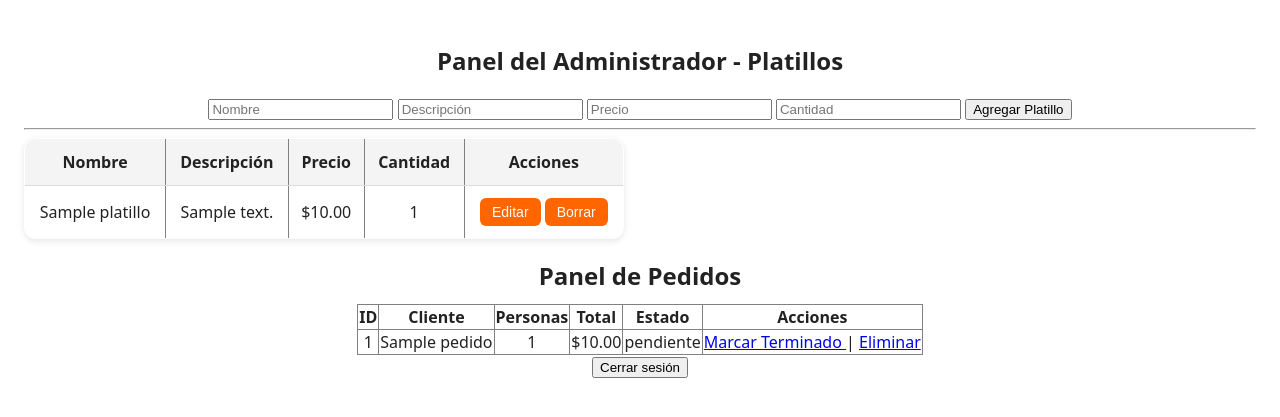
After one commit to wasb3er/sistema_restaurant, a Django app: page /admin-menu/ in a window 1280 px wide. The commit adds this page. Shown: the top 417 px of the page. Run offline with Django 5.2, Linux system fonts and the light colour scheme; a user stored in the database is signed in; tables that the repository leaves empty hold one stand-in row (values such as "Sample post").

Commit message:
Agrego pytest.ini, nuevos templates (login y admin-menu) y mejoras en vistas y JS

```diff
--- a/prueba/models.py
+++ b/prueba/models.py
@@ -22,6 +22,7 @@ class Pedido(models.Model):
     fecha = models.DateTimeField(auto_now_add=True)
     total = models.DecimalField(max_digits=10, decimal_places=2, default=0)
     estado = models.CharField(max_length=20, default='pendiente')
+    fecha = models.DateTimeField(auto_now_add=True)
 
     class Meta:
         db_table = 'pedido'
--- a/prueba/settings.py
+++ b/prueba/settings.py
@@ -138,3 +138,9 @@ STATICFILES_DIRS = [
 # https://docs.djangoproject.com/en/5.2/ref/settings/#default-auto-field
 
 DEFAULT_AUTO_FIELD = 'django.db.models.BigAutoField'
+
+#Después del login, redirige aquí
+LOGIN_REDIRECT_URL = '/admin-menu/'
+
+#Después del logout, redirige aquí
+LOGOUT_REDIRECT_URL = '/login/'
--- a/prueba/tests.py
+++ b/prueba/tests.py
@@ -3,9 +3,9 @@ from django.urls import reverse
 
 class IndexViewTest(TestCase):
     def test_index_page_status_code(self):
-        response = self.client.get(reverse('index'))  # nombre de la vista en urls.py
+        response = self.client.get(reverse('index'))  #nombre de la vista en urls.py
         self.assertEqual(response.status_code, 200)
 
     def test_index_page_contains_text(self):
         response = self.client.get(reverse('index'))
-        self.assertContains(response, "Ordena Aquí")  # verifica que aparezca ese texto
+        self.assertContains(response, "Ordena Aquí")  #verifica que aparezca ese texto
--- a/prueba/urls.py
+++ b/prueba/urls.py
@@ -19,15 +19,41 @@ from django.urls import path
 from django.http import HttpResponse
 from django.shortcuts import render
 from . import views
+from django.contrib.auth import views as auth_views
 
 def index(request):
     return render(request, "index.html")
 
 urlpatterns = [
     path("admin/", admin.site.urls),
-    path("", index, name="index"),       #raíz
-    path("index/", index, name="index"), #opcional, si no funciona "" como principal
-    path("menu/", views.menu_view, name="menu"), #mostrar menu.html
-    #path('descontar/<int:id>/', views.descontar_platillo, name='descontar_platillo'), #descuenta un platillo, modifica la cantidad -- BORRAR
-    path('crear_pedido/', views.crear_pedido, name='crear_pedido'), #creacion del pedido
+
+##opcional, si no funciona "" como principal
+    path("", index, name="index"),#raíz
+    path("index/", index, name="index"),#opcional
+
+##mostrar menu.html
+    path("menu/", views.menu_view, name="menu"),
+
+##creacion del pedido
+    path('crear_pedido/', views.crear_pedido, name='crear_pedido'),
+
+##crud
+    path("api/platillos/", views.listar_platillos, name="listar_platillos"),
+    path("api/platillos/crear/", views.crear_platillo, name="crear_platillo"),
+    path("api/platillos/<int:id>/editar/", views.editar_platillo, name="editar_platillo"),
+    path("api/platillos/<int:id>/eliminar/", views.eliminar_platillo, name="eliminar_platillo"),
+
+##menu del administrador
+    path('admin-menu/', views.admin_menu, name='admin_menu'),
+
+##Ingreso de usuario, se debe crear un superusuario primero - cambiar por una creacion de usuario
+    path('login/', auth_views.LoginView.as_view(template_name='login.html'), name='login'),
+    path('logout/', auth_views.LogoutView.as_view(next_page='/'), name='logout'),
+
+##ver pedidos, cambiar, eliminar - muestra un JSON como respuesta en url
+    path('pedido/<int:pedido_id>/cambiar/', views.cambiar_estado_pedido, name='cambiar_estado_pedido'),
+    path('pedido/<int:pedido_id>/eliminar/', views.eliminar_pedido, name='eliminar_pedido'),
+    path('pedido/<int:pedido_id>/', views.detalle_pedido, name='detalle_pedido'),
+    path('pedidos/pendientes/', views.pedidos_pendientes, name='pedidos_pendientes'),
+
 ]
--- a/prueba/views.py
+++ b/prueba/views.py
@@ -1,10 +1,11 @@
-from django.shortcuts import render
+from django.shortcuts import render, redirect
 from django.http import JsonResponse
 from .models import Platillo, DetallePedido, Pedido
-from django.shortcuts import render, get_object_or_404 #
+from django.shortcuts import render, get_object_or_404
 import json
 from django.views.decorators.csrf import csrf_exempt
 from django.views.decorators.http import require_POST
+from django.contrib.auth.decorators import login_required
 
 def index(request):
     return HttpResponse("¡Hola, Django ya está usando tu vista!")
@@ -13,7 +14,7 @@ from django.http import HttpResponse
 
 def menu_view(request):
     platillos = Platillo.objects.all()
-    return render(request, "menu.html", {"platillos": platillos})
+    return render(request, "menu.html", {"platillos": platillos, "user": request.user})
 
 ##DESCONTAR EL PLATILLO DEL DIA
 @csrf_exempt ##SOLO PARA PRUEBAS, CAMBIAR EL TOKEN A UNO MAS SEGURO -- HACER PRUEBAS
@@ -75,50 +76,115 @@ def crear_pedido(request):
     except Exception as e:
         return JsonResponse({'success': False, 'error': str(e)})
 
+##CREAR
+@csrf_exempt
+def crear_platillo(request):
+    if request.method == 'POST':
+        try:
+            data = json.loads(request.body)
+            Platillo.objects.create(
+                nombre=data.get('nombre'),
+                descripcion=data.get('descripcion'),
+                precio=data.get('precio'),
+                cantidad=data.get('cantidad', 0)
+            )
+            return JsonResponse({'success': True})
+        except Exception as e:
+            return JsonResponse({'success': False, 'error': str(e)})
+    return JsonResponse({'success': False, 'error': 'Método no permitido'}, status=405)
 
+##LEER
+def listar_platillos(request):
+    platillos = list(Platillo.objects.values())
+    return JsonResponse({'platillos': platillos})
 
+##MODIFICAR
+@csrf_exempt
+def editar_platillo(request, id):
+    if request.method == 'PUT':
+        try:
+            platillo = get_object_or_404(Platillo, id=id)
+            data = json.loads(request.body)
 
+            platillo.nombre = data.get('nombre', platillo.nombre)
+            platillo.descripcion = data.get('descripcion', platillo.descripcion)
+            platillo.precio = data.get('precio', platillo.precio)
+            platillo.cantidad = data.get('cantidad', platillo.cantidad)
+            platillo.save()
 
-##BORRAR CODIGO DE PRUEBAS, LIMPIAR VIEWS
+            return JsonResponse({'success': True})
+        except Exception as e:
+            return JsonResponse({'success': False, 'error': str(e)})
+    return JsonResponse({'success': False, 'error': 'Método no permitido'}, status=405)
 
-##DESCONTAR PLATILLO, SOLO JS, NO GUARDA NADA
+##ELIMINAR
+@csrf_exempt
+def eliminar_platillo(request, id):
+    if request.method == 'DELETE':
+        try:
+            platillo = get_object_or_404(Platillo, id=id)
+            platillo.delete()
+            return JsonResponse({'success': True})
+        except Exception as e:
+            return JsonResponse({'success': False, 'error': str(e)})
+    return JsonResponse({'success': False, 'error': 'Método no permitido'}, status=405)
 
-# @csrf_exempt
-# def descontar_platillo(request, id):
-#     if request.method == "POST":
-#         try:
-#             platillo = Platillo.objects.get(pk=id)
-#             if platillo.cantidad > 0:
-#                 platillo.cantidad -= 1
-#                 platillo.save()
-#                 return JsonResponse({'success': True, 'nueva_cantidad': platillo.cantidad})
-#             else:
-#                 return JsonResponse({'success': False, 'error': 'Sin stock disponible'})
-#         except Platillo.DoesNotExist:
-#             return JsonResponse({'success': False, 'error': 'Platillo no encontrado'})
-#     return JsonResponse({'success': False, 'error': 'Método no permitido'})
+##PARA INGRESAR A LA VISTA ADMIN SERÁ SOLAMENTE CON LOGIN REQUEST, SI NO SE CAERA - HACER UN BOTON PARA INGRESAR USUARIO - CAMBIAR
+@login_required
+def admin_menu(request):
+    pedidos = Pedido.objects.all().order_by('-id')
+    platillos = Platillo.objects.all()
+    return render(request, 'admin-menu.html', {
+        'pedidos': pedidos,
+        'platillos': platillos
+    })
 
+@login_required
+def cambiar_estado_pedido(request, pedido_id):
+    pedido = get_object_or_404(Pedido, id=pedido_id)
+    if pedido.estado == 'pendiente':
+        pedido.estado = 'terminado'
+    else:
+        pedido.estado = 'pendiente'
+    pedido.save()
+    return redirect('admin_menu')
 
+##
+@login_required
+def eliminar_pedido(request, pedido_id):
+    pedido = get_object_or_404(Pedido, id=pedido_id)
+    pedido.delete()
+    return redirect('admin_menu')
 
+##muestra el detalle, json para ver si el pedido ya termino y fue eliminado
+@login_required
+def detalle_pedido(request, pedido_id):
+    try:
+        pedido = Pedido.objects.get(pk=pedido_id, estado='pendiente')
+        data = {
+            "id": pedido.id,
+            "nombre_cliente": pedido.nombre_cliente,
+            "personas": pedido.personas,
+            "total": float(pedido.total),
+            "estado": pedido.estado,
+            "fecha": pedido.fecha.strftime("%Y-%m-%d %H:%M:%S"),
+        }
+        return JsonResponse(data, safe=False)
+    except Pedido.DoesNotExist:
+        return JsonResponse({"error": "Pedido no encontrado o ya terminado"}, status=404)
 
-# def descontar_cantidad(request, platillo_id):
-#     platillo = get_object_or_404(Platillo, id=platillo_id)
-
-#     if platillo.cantidad > 0:
-#         platillo.cantidad -= 1
-#         platillo.save()
-#         return JsonResponse({'success': True, 'nueva_cantidad': platillo.cantidad})
-#     else:
-#         return JsonResponse({'success': False, 'error': 'Sin stock disponible'})
-
-
-
-
-# def lista_platillos(request):
-#     platillos = list(Platillo.objects.values())
-#     return JsonResponse({'platillos': platillos})
-
-##MUESTRA LA LISTA DE PLATILLOS
-# def menu(request):
-#     platillos = Platillo.objects.all()
-#     return render(request, 'menu.html', {'platillos': platillos})
+##mostrar los pedidos pendientes en la url
+@login_required
+def pedidos_pendientes(request):
+    pedidos = Pedido.objects.filter(estado='pendiente').order_by('-id')
+    data = [
+        {
+            "id": p.id,
+            "nombre_cliente": p.nombre_cliente,
+            "personas": p.personas,
+            "total": float(p.total),
+            "fecha": p.fecha.strftime("%Y-%m-%d %H:%M:%S"),
+        }
+        for p in pedidos
+    ]
+    return JsonResponse(data, safe=False)
--- /dev/null
+++ b/pytest.ini
@@ -0,0 +1,3 @@
+[pytest]
+DJANGO_SETTINGS_MODULE = prueba.settings
+python_files = tests.py test_*.py *_tests.py
--- a/static/js/index.js
+++ b/static/js/index.js
@@ -174,6 +174,18 @@ if (datosForm) {
     actualizarCarrito();
   };
 
+  window.eliminarDelCarrito = function (id) {
+  const producto = carrito.find(p => p.id === id);
+  if (!producto) return;
+
+  if (producto.cantidad > 1) {
+    producto.cantidad -= 1;
+  } else {
+    carrito = carrito.filter(p => p.id !== id);
+  }
+  actualizarCarrito();
+};
+
 function actualizarCarrito() {
   const lista = document.getElementById("carrito-lista");
   const totalEl = document.getElementById("total");
@@ -185,7 +197,10 @@ if (datosForm) {
   carrito.forEach(item => {
     total += item.precio * item.cantidad;
     const li = document.createElement("li");
-      li.textContent = `${item.nombre} x${item.cantidad} - $${item.precio * item.cantidad}`;
+    li.innerHTML = `
+      ${item.nombre} x${item.cantidad} - $${(item.precio * item.cantidad).toFixed(2)}
+      <button onclick="eliminarDelCarrito(${item.id})">Eliminar</button>
+    `;
     lista.appendChild(li);
   });
 
@@ -248,4 +263,137 @@ if (datosForm) {
     return cookieValue;
   }
 
+  //Cargar lista de platillos dinámicamente
+async function cargarPlatillos() {
+  const tabla = document.getElementById("tabla-platillos");
+  if (!tabla) return; //Si no estás en menu.html, salir
+
+  try {
+    const res = await fetch("/api/platillos/");
+    const data = await res.json();
+    tabla.innerHTML = "";
+
+    data.platillos.forEach(p => {
+  const fila = document.createElement("tr");
+  fila.id = `platillo-${p.id}`;
+
+  //Detectar si el usuario es staff leyendo una variable global de Django
+  const isStaff = window.USER_IS_STAFF === true || window.USER_IS_STAFF === "true";
+
+const esAdminMenu = window.location.pathname.includes("/admin-menu/");
+
+fila.innerHTML = `
+  <td>${p.nombre}</td>
+  <td>${p.descripcion || ""}</td>
+  <td>$${p.precio}</td>
+  <td id="cantidad-${p.id}">${p.cantidad}</td>
+  <td>
+    ${!esAdminMenu ? `
+      <button onclick="agregarAlCarrito(${p.id}, '${p.nombre}', ${p.precio})">Agregar</button>
+    ` : ""}
+    ${isStaff ? `
+      <button onclick="editarPlatillo(${p.id}, '${p.nombre}', '${p.descripcion || ""}', ${p.precio}, ${p.cantidad})">Editar</button>
+      <button onclick="eliminarPlatillo(${p.id})">Borrar</button>
+    ` : ""}
+  </td>
+`;
+  tabla.appendChild(fila);
 });
+  } catch (err) {
+    console.error("Error al cargar platillos:", err);
+  }
+}
+
+//crear
+const formCrear = document.getElementById("form-crear");
+if (formCrear) {
+  formCrear.addEventListener("submit", async e => {
+    e.preventDefault();
+    const datos = Object.fromEntries(new FormData(formCrear).entries());
+
+    try {
+      const res = await fetch("/api/platillos/crear/", {
+        method: "POST",
+        headers: {
+          "Content-Type": "application/json",
+          "X-CSRFToken": getCookie("csrftoken"),
+        },
+        body: JSON.stringify(datos),
+      });
+
+      const data = await res.json();
+      if (data.success) {
+        alert("Platillo agregado correctamente");
+        formCrear.reset();
+        cargarPlatillos();
+      } else {
+        alert("Error al agregar platillo: " + (data.error || ""));
+      }
+    } catch (err) {
+      console.error("Error al crear platillo:", err);
+    }
+  });
+}
+
+//editar
+window.editarPlatillo = async function (id, nombre, descripcion, precio, cantidad) {
+  const nuevoNombre = prompt("Nuevo nombre:", nombre);
+  if (!nuevoNombre) return;
+
+  const nuevaDescripcion = prompt("Nueva descripción:", descripcion);
+  const nuevoPrecio = prompt("Nuevo precio:", precio);
+  const nuevaCantidad = prompt("Nueva cantidad:", cantidad);
+
+  try {
+    const res = await fetch(`/api/platillos/${id}/editar/`, {
+      method: "PUT",
+      headers: {
+        "Content-Type": "application/json",
+        "X-CSRFToken": getCookie("csrftoken"),
+      },
+      body: JSON.stringify({
+        nombre: nuevoNombre,
+        descripcion: nuevaDescripcion,
+        precio: nuevoPrecio,
+        cantidad: nuevaCantidad,
+      }),
+    });
+
+    const data = await res.json();
+    if (data.success) {
+      alert("Platillo actualizado correctamente");
+      cargarPlatillos();
+    } else {
+      alert("Error al editar platillo: " + (data.error || ""));
+    }
+  } catch (err) {
+    console.error("Error al editar platillo:", err);
+  }
+};
+
+//borrado
+window.eliminarPlatillo = async function (id) {
+  if (!confirm("¿Seguro que deseas eliminar este platillo?")) return;
+  try {
+    const res = await fetch(`/api/platillos/${id}/eliminar/`, {
+      method: "DELETE",
+      headers: {"X-CSRFToken": getCookie("csrftoken")},
+    });
+    const data = await res.json();
+
+    if (data.success) {
+      alert("Platillo eliminado correctamente");
+      cargarPlatillos();
+    } else {
+      alert("Error al eliminar platillo: " + (data.error || ""));
+    }
+  } catch (err) {
+    console.error("Error al eliminar platillo:", err);
+  }
+};
+
+//Cargar los platillos automáticamente al entrar en menu.html
+if (document.getElementById("tabla-platillos")) {
+  cargarPlatillos();
+}
+});
--- a/static/style.css
+++ b/static/style.css
@@ -12,6 +12,11 @@ body{
   text-align: center;
   font-weight: bold;
   border: none;
+/*ADVERTENCIA EN CONSOLA, PARA COMPATIBILIDAD DE SISTEMAS-EJEMPLO: VERSIONES VIEJAS DE EDGE, CHROME O IOS*/
+  -webkit-user-select: none;
+  -moz-user-select: none;
+  -ms-user-select: none;
+  user-select: none;
 }
 
 .disponible {
--- /dev/null
+++ b/templates/admin-menu.html
@@ -0,0 +1,94 @@
+{% load static %}
+<!DOCTYPE html>
+<html lang="es">
+<head>
+  <meta charset="UTF-8">
+  <meta name="viewport" content="width=device-width, initial-scale=1.0">
+  <title>Administrador</title>
+  <link rel="stylesheet" href="{% static 'style.css' %}">
+</head>
+<body>
+  <h2>Panel del Administrador - Platillos</h2>
+  {% comment %} <button onclick="window.location.href='/'">Volver al inicio</button> {% endcomment %}
+
+  <!--Formulario para crear-->
+  <form id="form-crear" style="margin-top:20px;">
+    <input type="text" name="nombre" placeholder="Nombre" required>
+    <input type="text" name="descripcion" placeholder="Descripción">
+    <input type="number" name="precio" placeholder="Precio" step="0.01" required>
+    <input type="number" name="cantidad" placeholder="Cantidad" required>
+    <button type="submit">Agregar Platillo</button>
+  </form>
+
+  <hr>
+
+  <!--Tabla de platillos-->
+  <table border="1" class="tabla-platillos">
+    <thead>
+      <tr>
+        <th>Nombre</th>
+        <th>Descripción</th>
+        <th>Precio</th>
+        <th>Cantidad</th>
+        <th>Acciones</th>
+      </tr>
+    </thead>
+    <tbody id="tabla-platillos"></tbody>
+
+  </table>
+
+
+  <h2>Panel de Pedidos</h2>
+
+  {% if pedidos %}
+  <table border="1" style="margin:auto; border-collapse:collapse;">
+    <tr>
+      <th>ID</th>
+      <th>Cliente</th>
+      <th>Personas</th>
+      <th>Total</th>
+      <th>Estado</th>
+      <th>Acciones</th>
+    </tr>
+    {% for pedido in pedidos %}
+    <tr>
+      <td>{{ pedido.id }}</td>
+      <td>{{ pedido.nombre_cliente }}</td>
+      <td>{{ pedido.personas }}</td>
+      <td>${{ pedido.total }}</td>
+      <td>{{ pedido.estado }}</td>
+      <td>
+
+        <!--se usa pedido.pk (clave primaria)-->
+        <a href="{% url 'cambiar_estado_pedido' pedido.pk %}">
+          {% if pedido.estado == 'pendiente' %}
+            Marcar Terminado
+          {% else %}
+            Marcar Pendiente
+          {% endif %}
+        </a> |
+        <a href="{% url 'eliminar_pedido' pedido.pk %}"
+           onclick="return confirm('¿Seguro que deseas eliminar este pedido?')">
+           Eliminar
+        </a>
+      </td>
+    </tr>
+    {% endfor %}
+  </table>
+  {% else %}
+    <p style="text-align:center;">No hay pedidos registrados.</p>
+  {% endif %}
+
+  <!--Logout - Salir-->
+  <form action="{% url 'logout' %}" method="post" style="display:inline;">
+    {% csrf_token %}
+    <button type="submit">Cerrar sesión</button>
+  </form>
+
+  <script>
+    // Define al usuario como administrador para el JS
+    window.USER_IS_STAFF = true;
+  </script>
+  <script src="{% static 'js/index.js' %}"></script>
+</body>
+</html>
--- a/templates/index.html
+++ b/templates/index.html
@@ -8,6 +8,9 @@
     <link rel="stylesheet" href="{% static 'style.css' %}">
     <link rel="icon" type="image/x-icon" href="{% static 'favicon.ico' %}"> <!--botón para el icono en la pestaña-->
 </head >
+<button class="btn-admin" onclick="window.location.href='{% url 'login' %}'">
+  Ingresar como administrador
+</button>
 <body>
 
   <div id="inicio">
```
Also changed, not shown: templates/login.html (added, +28 -0 lines), templates/menu.html (+37 -23 lines). Lines whose indentation alone changed are shown as unchanged.
